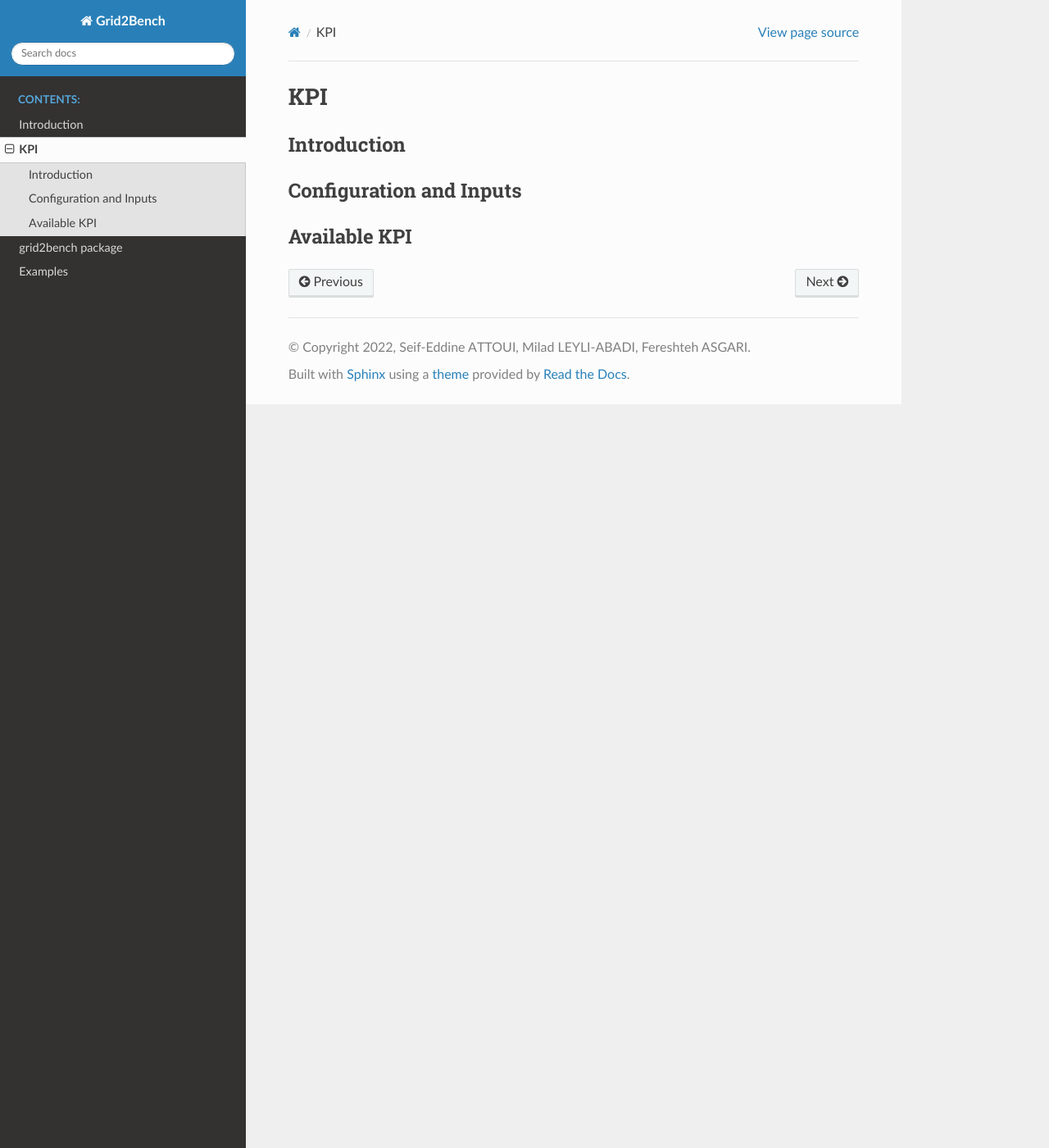
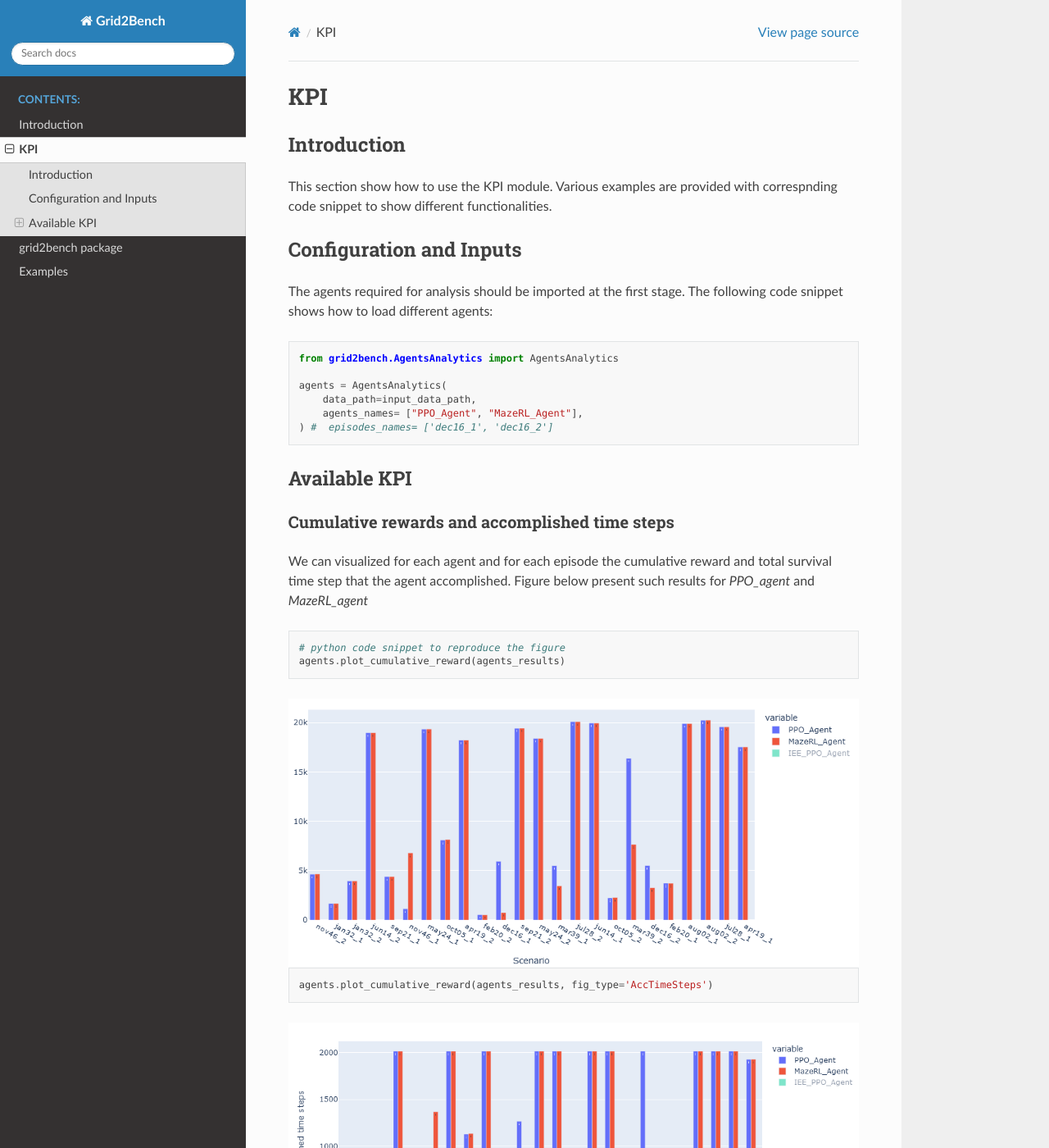
Before and after one commit to seifou23i/Grid2Bench, a Sphinx documentation site: the page built from docs/source/kpi.rst, in a window 1280 px wide and 1400 px high. Shown: the whole window at 82% size. Built offline with Sphinx 7.4.7 and the Read the Docs theme 2.0.0, drawn with Linux system fonts in a browser that asks for light colours; some of the changed text lies outside the part shown.

Commit message:
documentation KPI section populated with current results

```diff
--- a/docs/source/conf.py
+++ b/docs/source/conf.py
@@ -51,4 +51,4 @@ html_theme = 'sphinx_rtd_theme'
 # Add any paths that contain custom static files (such as style sheets) here,
 # relative to this directory. They are copied after the builtin static files,
 # so a file named "default.css" will overwrite the builtin "default.css".
-html_static_path = ['_static']
+html_static_path = []
--- a/docs/source/kpi.rst
+++ b/docs/source/kpi.rst
@@ -1,13 +1,169 @@
-
 ***
 KPI
 ***
 
 Introduction
 ============
+This section show how to use the KPI module. Various examples are provided with correspnding
+code snippet to show different functionalities.
 
 Configuration and Inputs
 ========================
+The agents required for analysis should be imported at the first stage.
+The following code snippet shows how to load different agents:
+
+.. code:: python
+
+    from grid2bench.AgentsAnalytics import AgentsAnalytics
+
+    agents = AgentsAnalytics(
+        data_path=input_data_path,
+        agents_names= ["PPO_Agent", "MazeRL_Agent"],
+    ) #  episodes_names= ['dec16_1', 'dec16_2']
 
 Available KPI
 =============
+
+
+Cumulative rewards and accomplished time steps
+----------------------------------------------
+We can visualized for each agent and for each episode the cumulative reward and
+total survival time step that the agent accomplished. Figure below present such
+results for *PPO_agent* and *MazeRL_agent*
+
+.. code:: python
+
+    # python code snippet to reproduce the figure
+    agents.plot_cumulative_reward(agents_results)
+
+.. image:: imgs/CumRewBar.png
+    :align: center
+    :alt: Cumulative Reward
+
+.. code:: python
+
+    agents.plot_cumulative_reward(agents_results, fig_type='AccTimeSteps')
+
+.. image:: imgs/CumRewAccTimeSteps.png
+    :align: center
+    :alt: Cumulative Reward
+
+Action frequencies
+------------------
+We can visualize the frequency of different actions for each agent. In figure below
+we can see that in both agents below 100% of the actions are topology changes.
+
+.. code:: python
+
+    # python code snippet to reproduce the figure
+    AgentsAnalytics.plot_actions_freq_by_type(
+        agents.agents_data,
+        col=2,
+        title = "Frequency of actions based on action types"
+    )
+
+.. image:: imgs/ActFreq.png
+    :align: center
+    :alt: Cumulative Reward
+
+Also action frequency can be visualized based on the substations,
+pi-chart below shows for each agent the share of each station in all the performed actions.
+
+.. code:: python
+
+     # python code snippet to reproduce the figure
+    AgentsAnalytics.plot_actions_freq_by_station_pie_chart(
+        agents.agents_data,
+        col=2,
+        title = "Frequency of actions by station"
+    )
+
+.. image:: imgs/ActFreqSub.png
+    :align: center
+    :alt: Cumulative Reward
+
+Impact of actions on objects
+----------------------------
+We can visualize the impacts of actions on different objects:
+
+Impact on lines
+~~~~~~~~~~~~~~~~
+We can visualize overloaded lines and compare the results of different agents in a bar plot.
+[Using function `plot_lines_impact()` if parameter `disconnected==False`,
+then the function will plot overloaded lines].
+Figure below presents the result of above function for overloaded lines:
+
+.. code:: python
+
+    # python code snippet to reproduce the figure
+    AgentsAnalytics.plot_lines_impact(
+        agents.agents_data,
+        title = "Overloaded lines",
+        yaxis_type = "linear"
+    )
+
+.. image:: imgs/ImpactOverLines.png
+    :align: center
+    :alt: Cumulative Reward
+
+And for the same function with parameter `disconnected = True`,
+we can have the visualization of disconnected lines.
+
+.. code:: python
+
+    # python code snippet to reproduce the figure
+    AgentsAnalytics.plot_lines_impact(
+        agents.agents_data,
+        title = "Overloaded lines",
+        fig_type = "disconnected"
+    )
+
+.. image:: imgs/ImpactDiscLines.png
+    :align: center
+    :alt: Cumulative Reward
+
+
+Impact on reference topology
+~~~~~~~~~~~~~~~~~~~~~~~~~~~~
+We can also compute and compare the distance from the initial topology at
+each time step of selected episode.
+
+.. code:: python
+
+    # python code snippet to reproduce the figure
+    w = widgets.Dropdown(
+            options=agents.episodes_names,
+
+            description='Episode',
+        )
+    def f(x):
+        display(AgentsAnalytics.plot_distance_from_initial_topology(agents_results,
+                                                                    episodes_names=[x]))
+
+    interact(f, x=w)
+
+
+
+.. image:: imgs/ImpactTopo.png
+    :align: center
+    :alt: Cumulative Reward
+
+
+Impact on substations
+~~~~~~~~~~~~~~~~~~~~~~
+In the same way as impact of actions on lines, we can visualized the impact
+of actions on the substations. Figure below presents the frequency of action by
+stations for two different agents.
+
+.. code:: python
+
+    # python code snippet to reproduce the figure
+    AgentsAnalytics.plot_actions_freq_by_station(
+        agents.agents_data,
+        title = "Frequency of actions by station",
+        yaxis_type = "log"
+    )
+
+.. image:: imgs/ImpactSubs.png
+    :align: center
+    :alt: Cumulative Reward
```
Also changed, not shown: docs/source/imgs/ActFreq.png (added), docs/source/imgs/ActFreqSub.png (added), docs/source/imgs/CumRew.png (added), docs/source/imgs/CumRewAccTimeSteps.png (added), docs/source/imgs/CumRewBar.png (added), docs/source/imgs/ImpactDiscLines.png (added), docs/source/imgs/ImpactOverLines.png (added), docs/source/imgs/ImpactSubs.png (added), docs/source/imgs/ImpactTopo.png (added).
